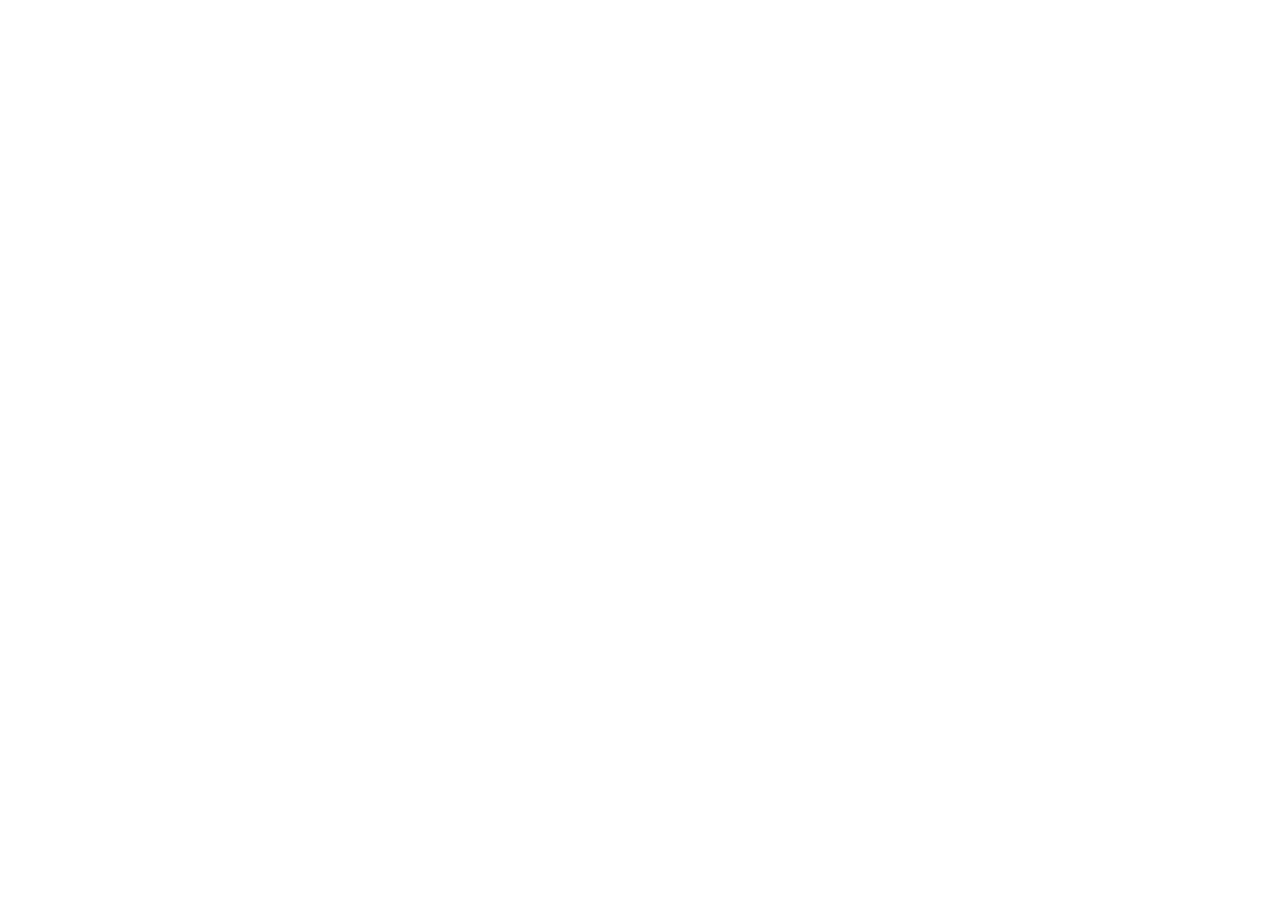
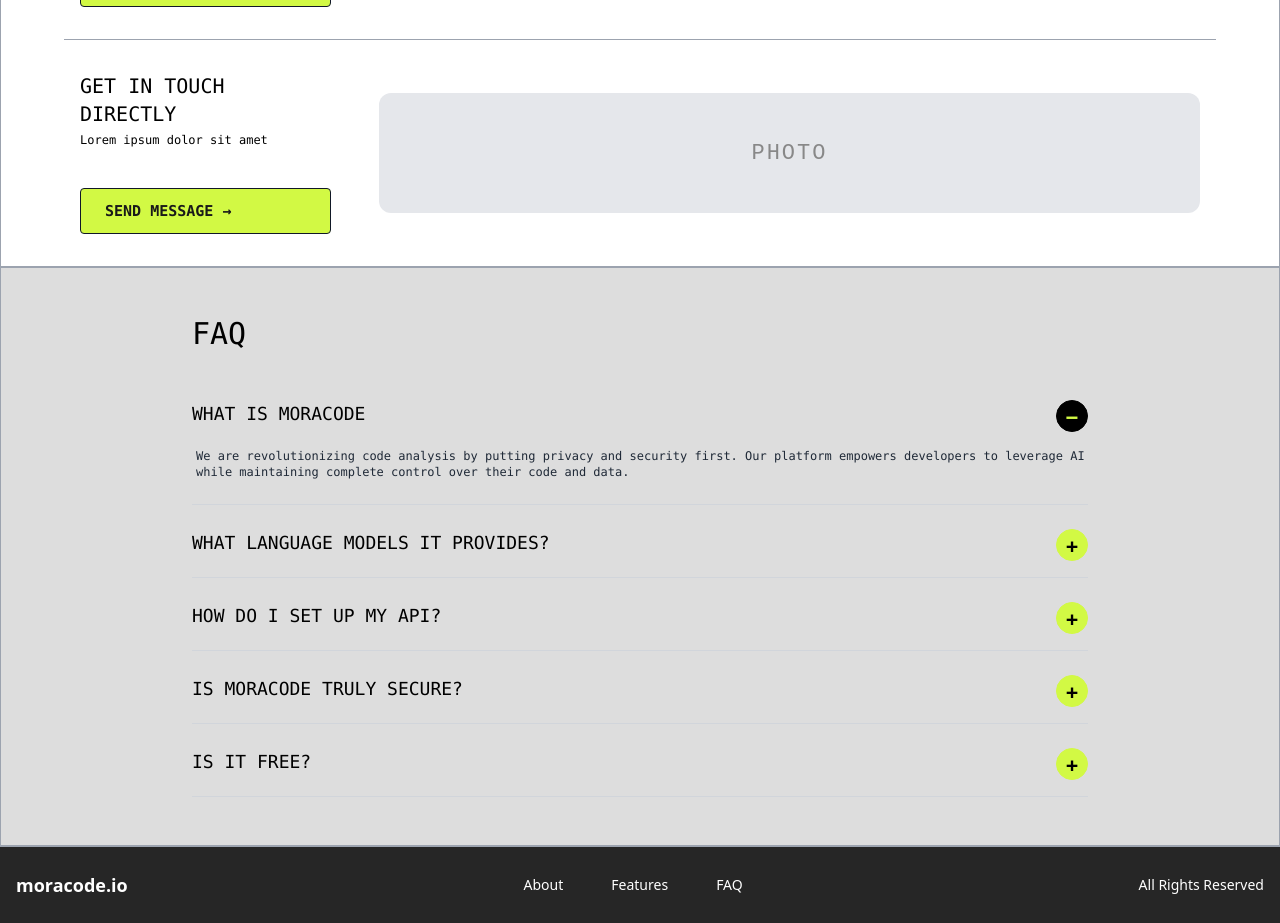
Before and after one commit to Two-Hooligans/moracode, a React (Create React App) app: page / in a window 1280 px wide. Shown: the part 5620-6543 px from the top of the page. Before the commit the page ends 5261 px from the top, so only its background shows below. Built offline with nearby package versions, Linux system fonts and the light colour scheme.

Commit message:
framework layout complete on all sections

```diff
--- a/src/components/Footer.js
+++ b/src/components/Footer.js
@@ -0,0 +1,18 @@
+export default function Footer() {
+  return (
+    <footer className="bg-[#262626] border-t border-gray-400 py-6 px-4">
+      <div className="max-w-7xl mx-auto flex items-center justify-between">
+        {/* Left */}
+        <div className="font-bold text-white text-lg font-sans">moracode.io</div>
+        {/* Center */}
+        <nav className="flex gap-12">
+          <a href="#about" className="text-white text-sm hover:underline">About</a>
+          <a href="#features" className="text-white text-sm hover:underline">Features</a>
+          <a href="#faq" className="text-white text-sm hover:underline">FAQ</a>
+        </nav>
+        {/* Right */}
+        <div className="text-white text-sm">All Rights Reserved</div>
+      </div>
+    </footer>
+  );
+}
--- a/src/pages/HomePage.js
+++ b/src/pages/HomePage.js
@@ -4,16 +4,22 @@
 import FeaturesSection from '../sections/FeaturesSection';
 import SetupGuideSection from '../sections/SetupGuideSection';
 import CommunitySection from '../sections/CommunitySection';
+import CommunityConnectSection from '../sections/CommunityConnectSection';
+import FaqSection from '../sections/FaqSection';
+import Footer from '../components/Footer';
 
 function HomePage() {
   return (
     <>
       <Header />
-      <HeroSection />
-      <TeamsSection />
-      <FeaturesSection />
-      <SetupGuideSection />
-      <CommunitySection/>
+        <HeroSection />
+        <TeamsSection />
+        <FeaturesSection />
+        <SetupGuideSection />
+        <CommunitySection/>
+        <CommunityConnectSection />
+        <FaqSection />
+      <Footer />
     </>
   );
 }
--- /dev/null
+++ b/src/sections/CommunityConnectSection.js
@@ -0,0 +1,113 @@
+import { useRef, useEffect, useState } from "react";
+
+const items = [
+	{
+		title: "OUR DISCORD",
+		desc: "Lorem ipsum dolor sit amet",
+		button: "JOIN DISCORD",
+		buttonColor: "#D2F944",
+		link: "#",
+	},
+	{
+		title: "JOIN REDDIT",
+		desc: "Lorem Ipsum",
+		button: "JOIN REDDIT",
+		buttonColor: "#D2F944",
+		link: "#",
+	},
+	{
+		title: "GET IN TOUCH DIRECTLY",
+		desc: "Lorem ipsum dolor sit amet",
+		button: "SEND MESSAGE",
+		buttonColor: "#D2F944",
+		link: "#",
+	},
+];
+
+export default function CommunityConnectSection() {
+	const sectionRef = useRef(null);
+	const [collapsed, setCollapsed] = useState([false, false, false]);
+
+	useEffect(() => {
+		const handleScroll = () => {
+			if (!sectionRef.current) return;
+			const rect = sectionRef.current.getBoundingClientRect();
+			const windowHeight = window.innerHeight;
+			const collapseStep = 100;
+
+			// Start collapsing earlier by increasing the multiplier
+			let scrollY =
+				window.scrollY + windowHeight * 0.6 - sectionRef.current.offsetTop;
+			let newCollapsed = [false, false, false];
+			if (scrollY > 0) newCollapsed[0] = scrollY > collapseStep * 1;
+			if (scrollY > collapseStep) newCollapsed[1] = scrollY > collapseStep * 2;
+			if (scrollY > collapseStep * 2) newCollapsed[2] = scrollY > collapseStep * 3;
+			setCollapsed(newCollapsed);
+		};
+		window.addEventListener("scroll", handleScroll, { passive: true });
+		return () => window.removeEventListener("scroll", handleScroll);
+	}, []);
+
+	return (
+		<section
+			ref={sectionRef}
+			className="bg-white border border-gray-400 py-0 px-0"
+		>
+			<div className="max-w-6xl mx-auto">
+				{items.map((item, i) => (
+					<div
+						key={i}
+						className={`flex items-center border-b border-gray-400 last:border-b-0 transition-all duration-500`}
+						style={{
+							minHeight: 180,
+							padding: "32px 0",
+						}}
+					>
+						{/* Left: Info & Button */}
+						<div className="w-1/3 flex flex-col justify-between px-4">
+							{!collapsed[i] && (
+								<div>
+									<div className="font-mono text-xl mb-1">{item.title}</div>
+									<div className="text-xs font-mono mb-6">{item.desc}</div>
+								</div>
+							)}
+							<a
+								href={item.link}
+								className="inline-block mt-2 rounded px-6 py-3 font-mono font-semibold text-base border border-gray-900 transition-colors"
+								style={{
+									background: item.buttonColor,
+									color: "#191919",
+									marginTop: !collapsed[i] ? 16 : 0,
+									fontSize: "15px",
+									padding: "10px 24px",
+									transition: "all 0.3s",
+								}}
+							>
+								{item.button} <span aria-hidden>→</span>
+							</a>
+						</div>
+						{/* Right: Box (photo placeholder, always full width) */}
+						<div
+							className={`transition-all duration-500 bg-gray-200 rounded-xl flex items-center justify-center`}
+							style={{
+								width: "100%",
+								height: 120,
+								marginLeft: 32,
+								marginRight: 16,
+								minWidth: 120,
+								maxWidth: "100%",
+								minHeight: 60,
+								fontSize: 22,
+								color: "#888",
+								fontFamily: "monospace",
+								letterSpacing: 2,
+							}}
+						>
+							PHOTO
+						</div>
+					</div>
+				))}
+			</div>
+		</section>
+	);
+}
--- /dev/null
+++ b/src/sections/FaqSection.js
@@ -0,0 +1,76 @@
+import { useState } from "react";
+
+const faqs = [
+  {
+    question: "WHAT IS MORACODE",
+    answer:
+      "We are revolutionizing code analysis by putting privacy and security first. Our platform empowers developers to leverage AI while maintaining complete control over their code and data.",
+  },
+  {
+    question: "WHAT LANGUAGE MODELS IT PROVIDES?",
+    answer:
+      "Moracode supports a variety of leading language models for code analysis and generation.",
+  },
+  {
+    question: "HOW DO I SET UP MY API?",
+    answer:
+      "You can set up your API by following the instructions in our documentation.",
+  },
+  {
+    question: "IS MORACODE TRULY SECURE?",
+    answer:
+      "Yes, all code analysis runs locally and your code never leaves your machine.",
+  },
+  {
+    question: "IS IT FREE?",
+    answer:
+      "Moracode offers a free tier with core features. Advanced features may require a subscription.",
+  },
+];
+
+export default function FaqSection() {
+  const [open, setOpen] = useState(0);
+
+  return (
+    <section className="bg-[#DDDDDD] border border-gray-400 py-12 px-4">
+      <div className="max-w-4xl mx-auto">
+        <h2 className="font-mono text-3xl mb-8">FAQ</h2>
+        <div className="space-y-2">
+          {faqs.map((faq, i) => (
+            <div key={i} className="border-b border-gray-300">
+              <div className="flex items-start justify-between py-4">
+                <div className="font-mono text-base md:text-lg">
+                  {faq.question}
+                </div>
+                <button
+                  className={`ml-4 flex items-center justify-center rounded-full border transition-colors duration-200
+                    ${
+                      open === i
+                        ? "bg-black border-black text-[#D2F944]"
+                        : "bg-[#D2F944] border-[#D2F944] text-black"
+                    }
+                  `}
+                  style={{
+                    width: 32,
+                    height: 32,
+                    fontSize: 22,
+                    fontWeight: "bold",
+                  }}
+                  onClick={() => setOpen(open === i ? null : i)}
+                  aria-label={open === i ? "Collapse" : "Expand"}
+                >
+                  {open === i ? "−" : "+"}
+                </button>
+              </div>
+              {open === i && (
+                <div className="font-mono text-xs text-gray-800 pb-6 pl-1 animate-fade-in">
+                  {faq.answer}
+                </div>
+              )}
+            </div>
+          ))}
+        </div>
+      </div>
+    </section>
+  );
+}
```
